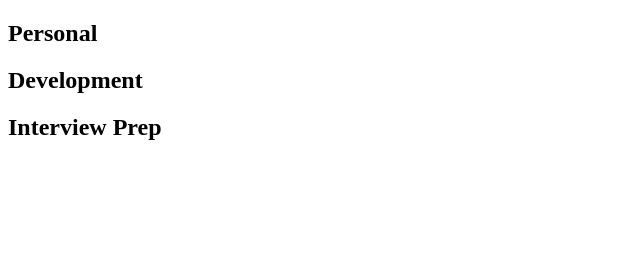
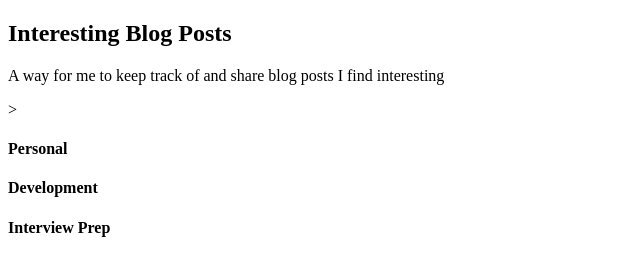
Before and after one commit to mitch-strong/mitch-strong.github.io, a plain HTML site: page index.html in a window 1280 px wide. Shown: the whole page, without its empty margins (0-640 px from the left). Drawn offline with Linux system fonts and the light colour scheme.

Commit message:
new formatting:

```diff
--- a/index.html
+++ b/index.html
@@ -23,9 +23,11 @@
 </head>
 
 <body>
-  <h2>Personal</h2>
-  <h2>Development</h2>
-  <h2>Interview Prep</h2>
+    <h2>Interesting Blog Posts</h2>
+    <p>A way for me to keep track of and share blog posts I find interesting</p>>
+    <h4>Personal</h4>
+    <h4>Development</h4>
+    <h4>Interview Prep</h4>
   <!-- <script src="js/scripts.js"></script> -->
 </body>
 </html>
```
